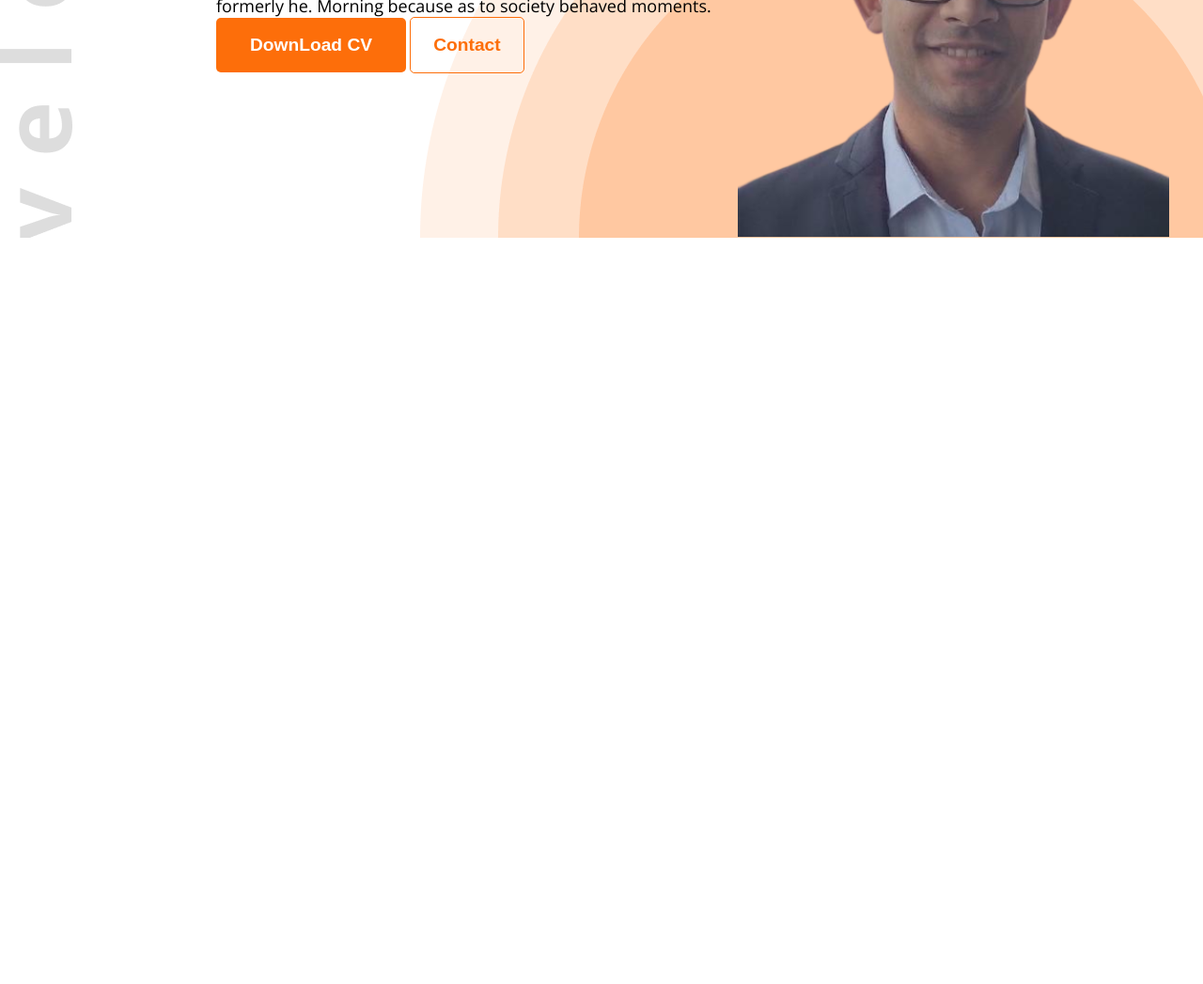
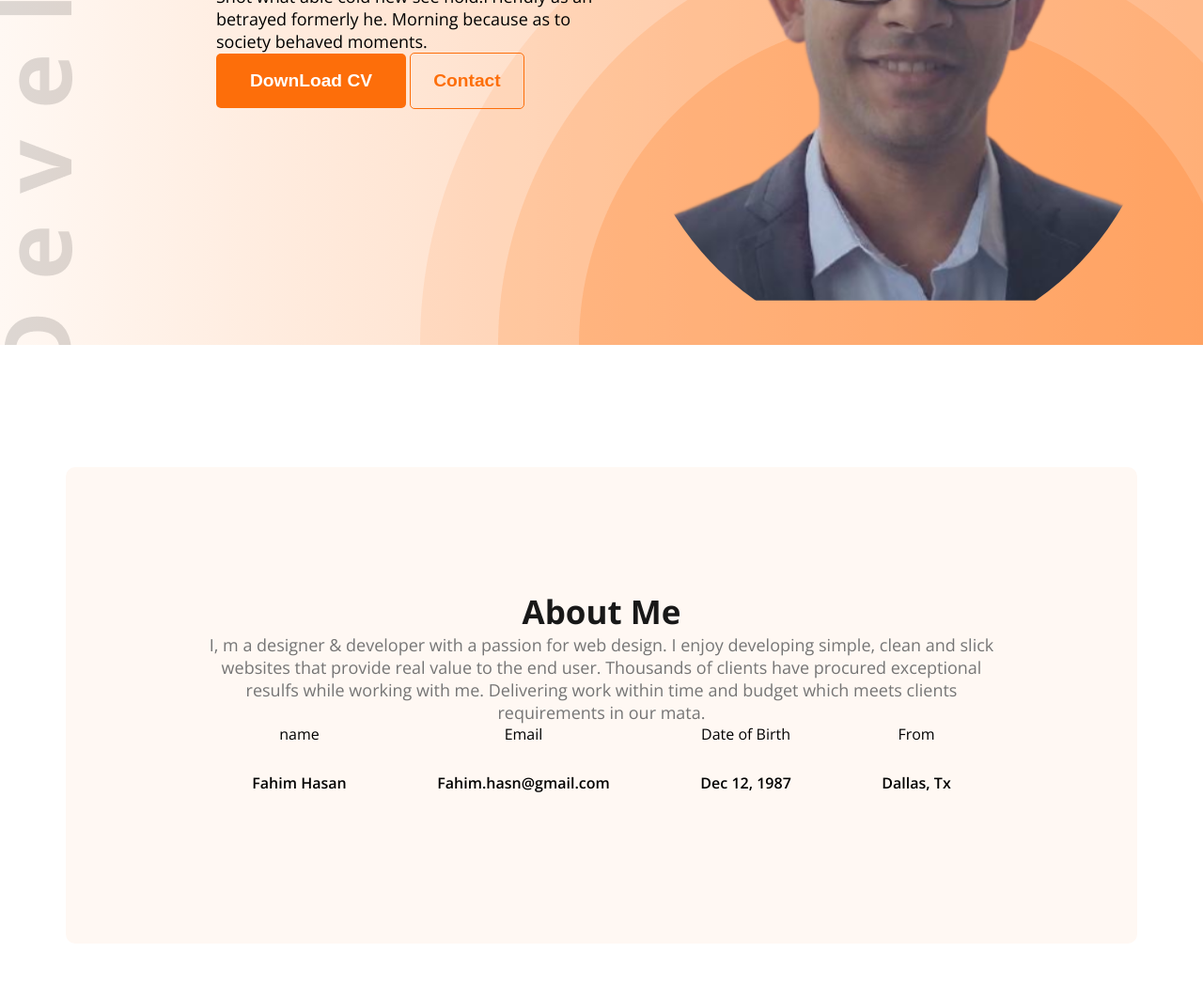
Before and after one commit to fahimhasandev/portfolio-website, a plain HTML site: page index.html in a window 1280 px wide. Shown: the part 367-1414 px from the top of the page at 94% size. Before the commit the page ends 800 px from the top, so only its background shows below. Drawn offline with nearby package versions, Linux system fonts and the light colour scheme.

```diff
--- a/index.html
+++ b/index.html
@@ -8,9 +8,9 @@
   </head>
   <body>
     <!-- Website header area starts here -->
-    <header class="header">
+    <header class="header secondary-bg">
       <nav>
-        <h2 class="nav-title">Ma<span class="text-primary">r</span>y</h2>
+        <h2 class="nav-title">Fa<span class="text-primary">h</span>im</h2>
         <ul class="nav-menu">
           <li><a href="#">Portfolio</a></li>
           <li><a href="#">Blog</a></li>
@@ -38,7 +38,36 @@
       </div>
     </header>
     <!-- main section -->
-    <main></main>
+    <main>
+      <section class="about-me secondary-bg">
+        <h3 class="section-title">About Me</h3>
+        <p class="section-description">
+          I, m a designer & developer with a passion for web design. I enjoy
+          developing simple, clean and slick websites that provide real value to
+          the end user. Thousands of clients have procured exceptional resulfs
+          while working with me. Delivering work within time and budget which
+          meets clients requirements in our mata.
+        </p>
+        <div class="about-items">
+          <div class="about-item">
+            <p class="item-title">name</p>
+            <p class="item-description">Fahim Hasan</p>
+          </div>
+          <div class="about-item">
+            <p class="item-title">Email</p>
+            <p class="item-description">Fahim.hasn@gmail.com</p>
+          </div>
+          <div class="about-item">
+            <p class="item-title">Date of Birth</p>
+            <p class="item-description">Dec 12, 1987</p>
+          </div>
+          <div class="about-item">
+            <p class="item-title">From</p>
+            <p class="item-description">Dallas, Tx</p>
+          </div>
+        </div>
+      </section>
+    </main>
     <footer></footer>
   </body>
 </html>
--- a/style/main.css
+++ b/style/main.css
@@ -41,12 +41,26 @@
   font-weight: bold;
 }
 
+.section-title {
+  font-size: 35px;
+  font-weight: bold;
+  color: #181818;
+}
+
+.section-description {
+  font-size: 18px;
+  color: #757575;
+}
+.secondary-bg {
+  background: #fff8f3;
+}
+
 /* Nav Styles */
 nav {
   display: flex;
   justify-content: space-between;
   align-items: center;
-  margin: 51px 226px;
+  margin: 0 226px;
 }
 
 nav ul {
@@ -65,9 +79,11 @@
 }
 /* Header */
 .header {
-  background: url(../images/developer.png), url(../images/header_bg.png);
+  background: url(../images/developer.png), url(../images/header_bg.png),
+    linear-gradient(to right, #fff8f3, #ffc299);
   background-repeat: no-repeat;
   background-position: top left, bottom right;
+  object-fit: cover;
 }
 
 /* Banner Styles */
@@ -75,6 +91,7 @@
   display: flex;
   justify-content: space-between;
   margin: 0 35px 0 230px;
+  height: 676px;
 }
 
 .hero-content {
@@ -95,7 +112,31 @@
   font-size: 18px;
 }
 .banner-profile-image {
-  max-width: 584px;
-  max-height: 676px;
+  min-width: 584px;
+  min-height: 676px;
   object-fit: contain;
+  border-radius: 50%;
 }
+/* Main Styles */
+main {
+  max-width: 1140px;
+  height: 550px;
+  margin: 0 auto;
+}
+
+/* About Me */
+.about-me {
+  border-radius: 10px;
+  padding: 130px 150px;
+  text-align: center;
+  margin-top: 130px;
+}
+.item-description {
+  font-weight: 600;
+  padding: 30px 0;
+}
+.about-items {
+  display: flex;
+  justify-content: space-around;
+  align-items: center;
+}
```
Also changed, not shown: 1 other file.
